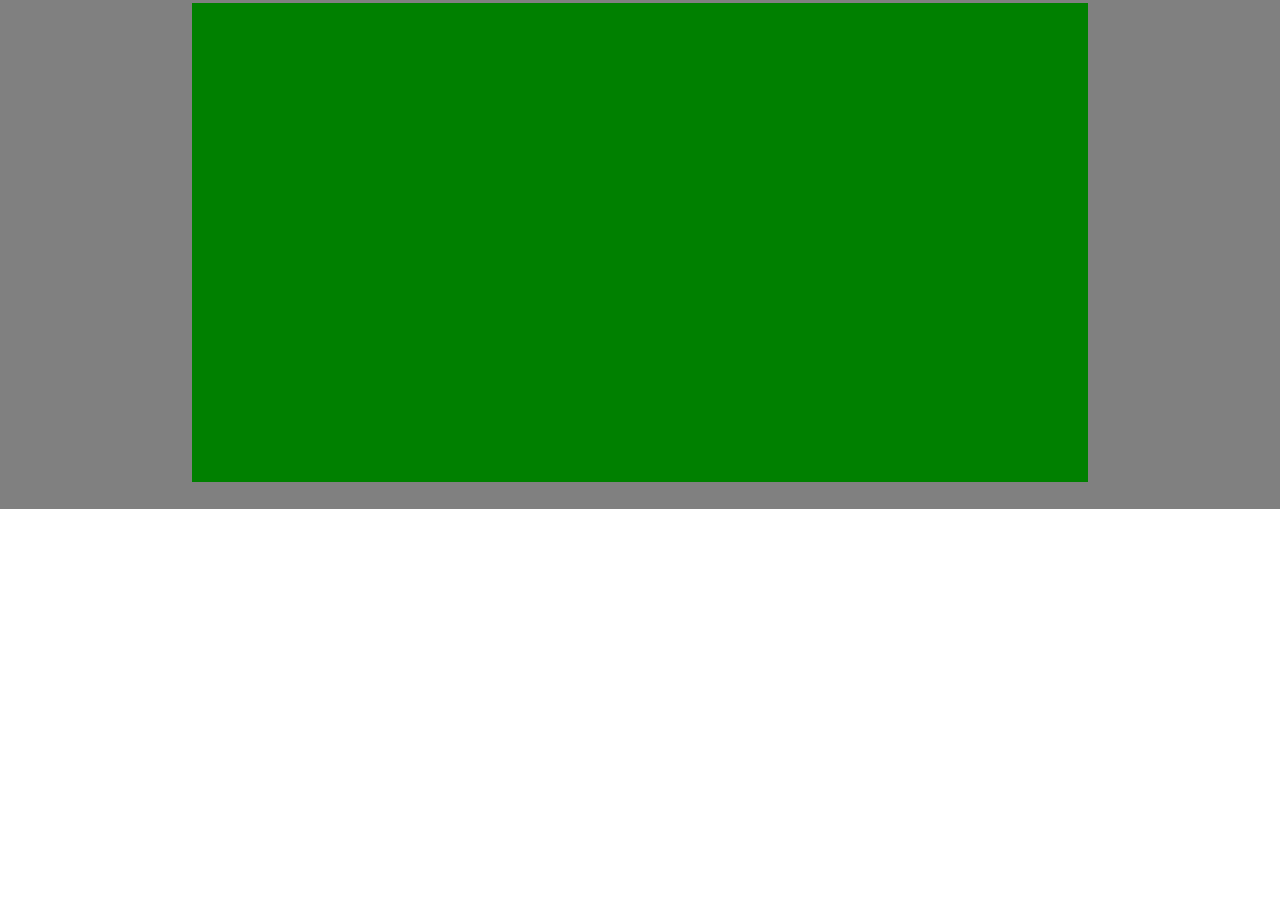
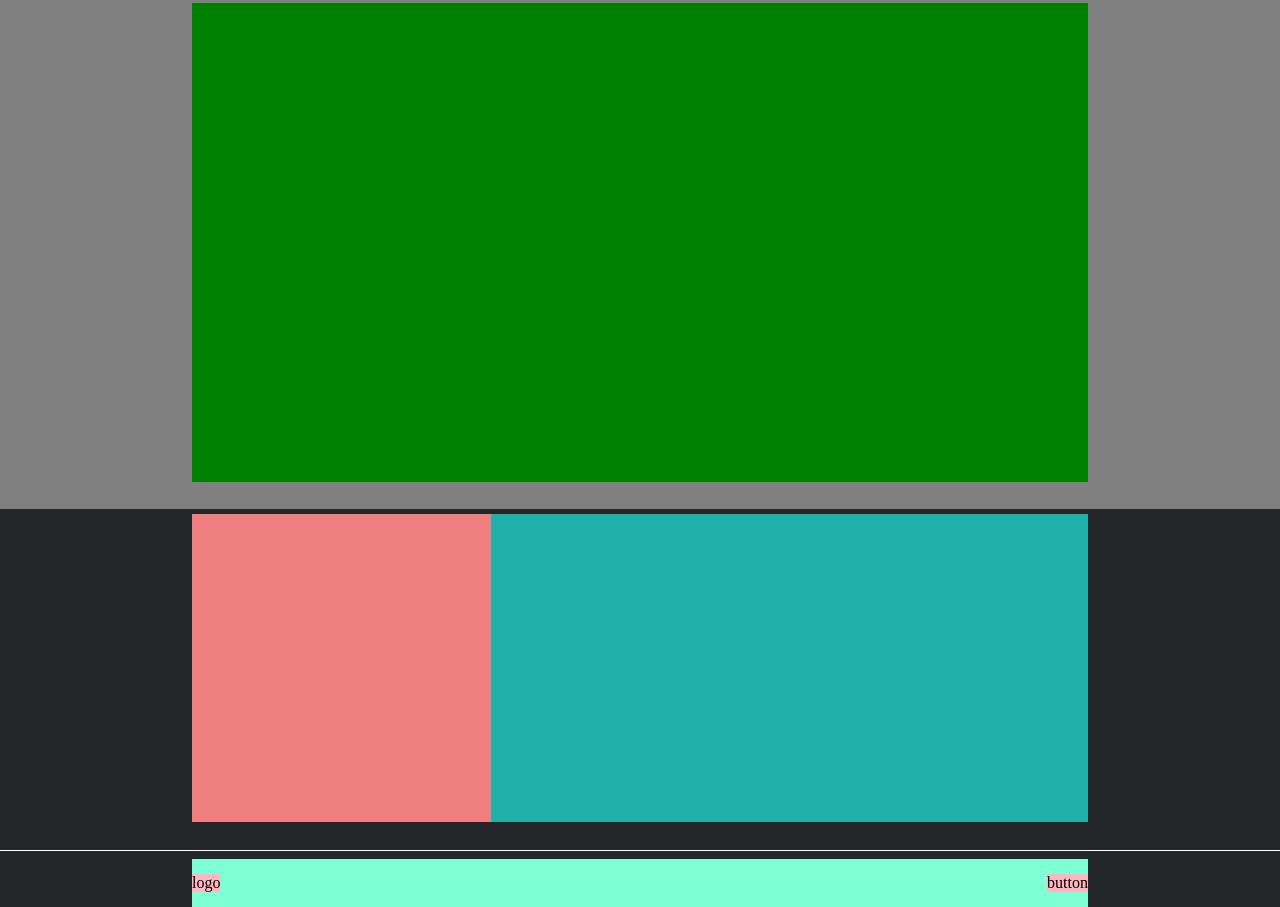
Before and after one commit to AmedeoPioSpina/htmlcss-struttura-discord, a plain HTML site: page index.html in a window 1280 px wide. Shown: the part 1299-2206 px from the top of the page. Before the commit the page ends 1808 px from the top, so only its background shows below. Drawn offline with Linux system fonts and the light colour scheme.

Commit message:
layout completo

```diff
--- a/index.html
+++ b/index.html
@@ -51,7 +51,21 @@
         </section>
     </main>
     <footer>
-
+        <section class="footer-top">
+            <div class="content-box top-content-box-lenght">
+                <div class="double-width"></div>
+                <div></div>
+                <div></div>
+                <div></div>
+                <div></div>
+            </div>
+        </section>
+        <section class="footer-bottom">
+            <div class="content-box bottom-content-box-lenght">
+                <div class="footer-logo">logo</div>
+                <div>button</div>
+            </div>
+        </section>
     </footer>
 </body>
 </html>
--- a/style/style.css
+++ b/style/style.css
@@ -2,6 +2,10 @@
     margin: 0;
     padding: 0;
     box-sizing: border-box;
+}
+
+footer {
+    background-color: #23272a;
 }
 
 main section {
@@ -14,7 +18,6 @@ nav {
     height: 1.7rem;
     justify-content: space-between;
     margin: 0 12rem;
-    padding: 0 0.5rem;
 }
 
 nav div {
@@ -35,11 +38,29 @@ nav div {
     background-color: lightskyblue;
 }
 
+.bottom-content-box-lenght div{
+    background-color: #ffb6c1;
+    margin: auto 0;
+}
+
+.footer-bottom {
+    padding-top: 0.5rem;
+}
+
+.footer-bottom .bottom-content-box-lenght {
+    background-color: #7fffd4;
+    height: 3rem;
+}
+
 .content-box {
     display: flex;
     height: 16.7rem;
     justify-content: space-between;
     margin: 0 12rem;
+}
+.footer-top {
+    border-bottom: 1px solid white;
+    padding: 0.3rem 0 1.7rem 0;
 }
 
 .header-banner-box {
@@ -54,7 +75,7 @@ nav div {
 }
 
 .logo, .login {
-    flex-basis: calc(20% - 1rem);
+    flex-basis: 20%;
 }
 
 .login {
@@ -76,6 +97,20 @@ nav div {
     background-color: pink;
 }
 
-.long {
+main .long {
     height: 29.9rem;
 }
+
+.top-content-box-lenght {
+    background-color: #20b2aa;
+    height: 19.3rem;
+}
+
+.top-content-box-lenght div{
+    flex-basis: calc(100%/6);
+}
+
+div .double-width {
+    background-color: #f08080;
+    flex-basis: calc(100%/3)
+}
```
